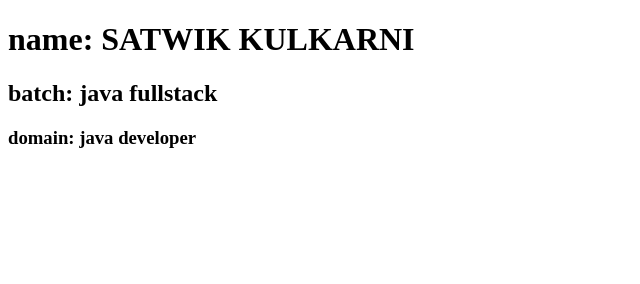
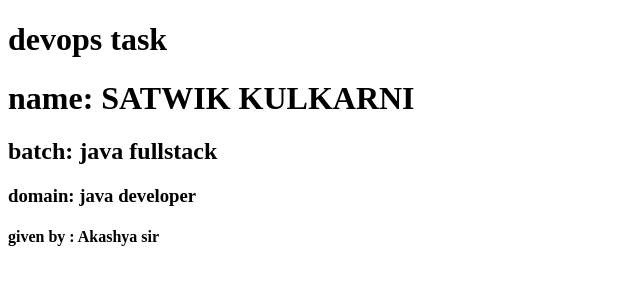
Before and after one commit to satwik450/delta_task, a plain HTML site: page index.html in a window 1280 px wide. Shown: the whole page, without its empty margins (0-640 px from the left). Drawn offline with Linux system fonts and the light colour scheme.

Commit message:
done and edit

```diff
--- a/index.html
+++ b/index.html
@@ -1,14 +1,22 @@
-
 <!DOCTYPE html>
 <html lang="en">
+
 <head>
     <meta charset="UTF-8">
     <meta name="viewport" content="width=device-width, initial-scale=1.0">
     <title>Document</title>
 </head>
+
 <body>
+    <header>
+        <h1>devops task</h1>
+    </header>
     <h1>name: SATWIK KULKARNI</h1>
     <h2>batch: java fullstack</h2>
     <h3>domain: java developer</h3>
- </body>
+    <footer>
+        <h4>given by : Akashya sir
+    </footer>
+</body>
+
 </html>
```
